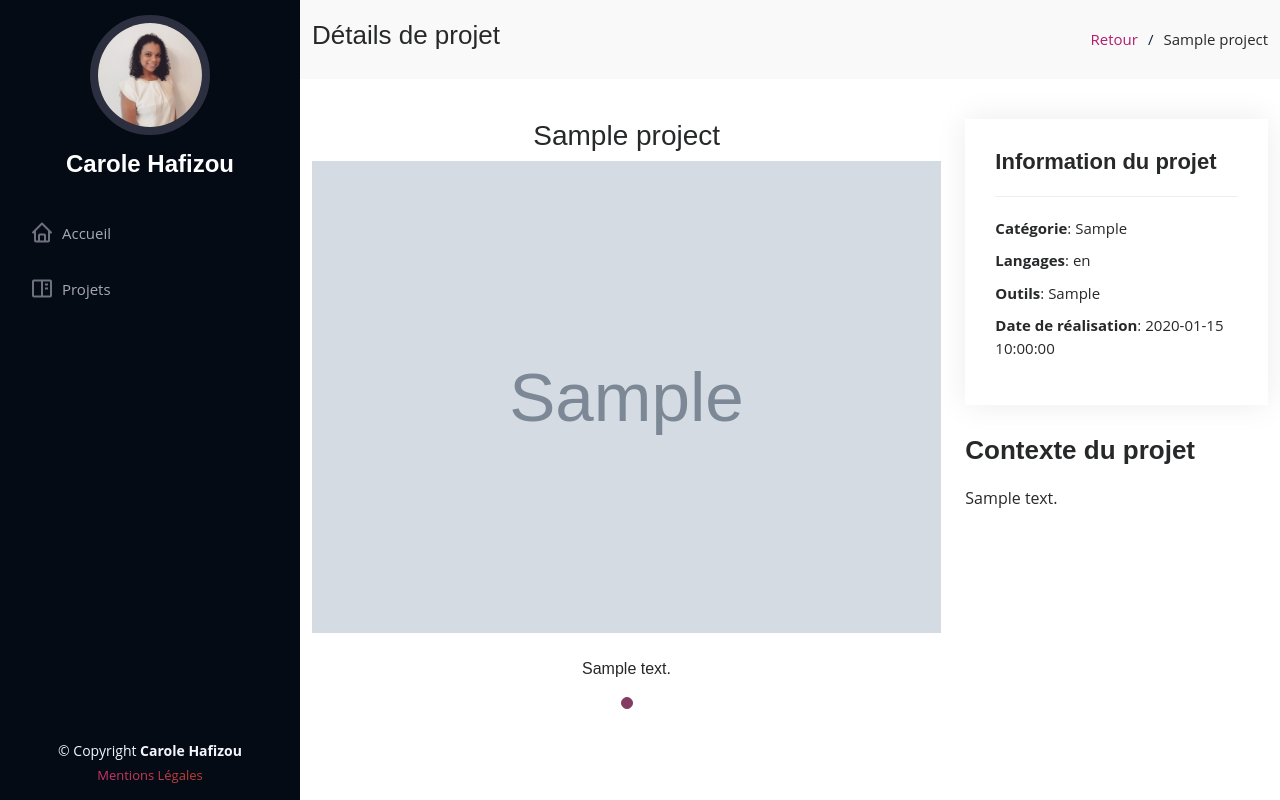
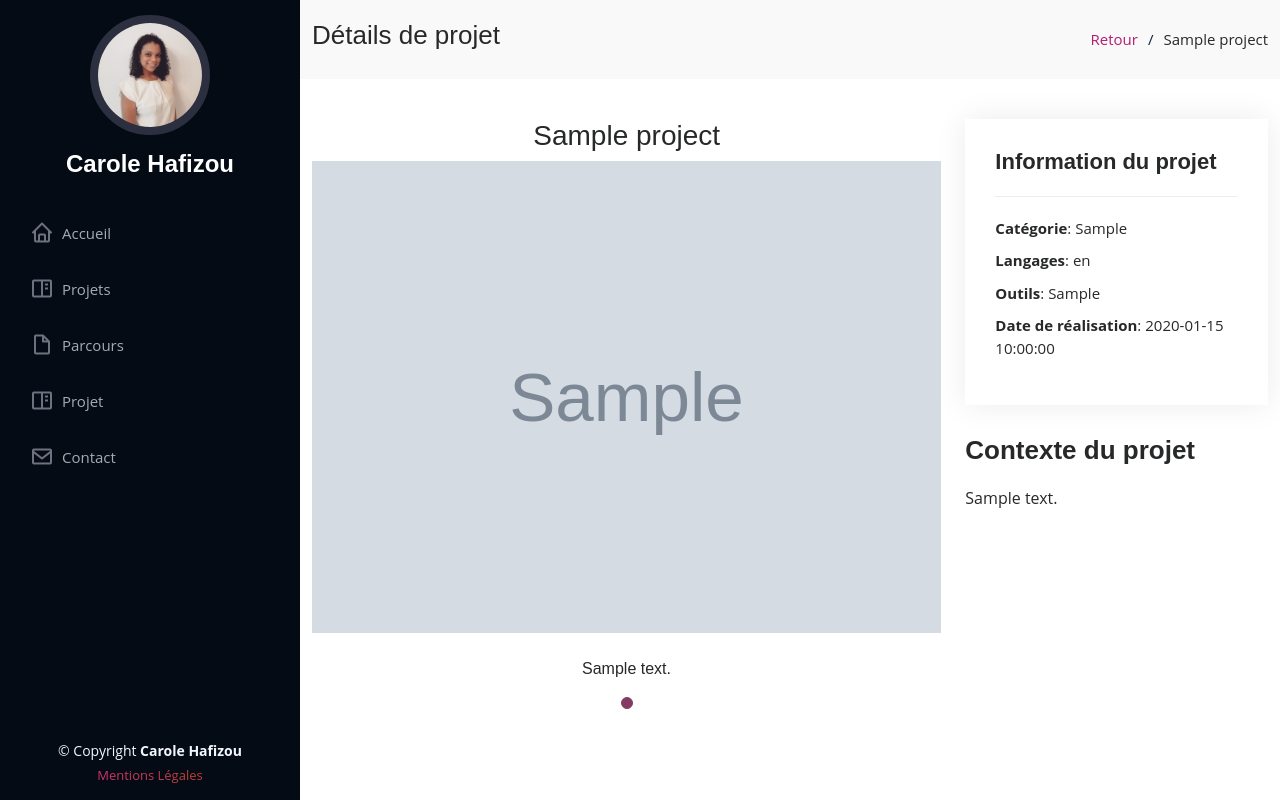
Before and after one commit to carolax14/portfolio_tp, a PHP site: page /sections/project_detail.php?id=1 in a window 1280 px wide. Run offline with PHP 8.4, Linux system fonts and the light colour scheme; tables that the repository leaves empty or names only in its code hold one stand-in row (values such as "Sample post"); grey boxes marked "Sample" are stand-in pictures.

```diff
--- a/sections/db.php
+++ b/sections/db.php
@@ -1,7 +1,7 @@
 <?php
 $servername = "localhost";
 $username = "root";
-$password = ""; // Remplace par le mot de passe si nécessaire
+$password = "";
 $dbname = "portfolio";
 
 $conn = new mysqli($servername, $username, $password, $dbname);
--- a/sections/project_detail.php
+++ b/sections/project_detail.php
@@ -27,7 +27,7 @@ $result_images = $conn->query($sql_images);
 ?>
 
 <!DOCTYPE html>
-<html lang="en">
+<html lang="fr">
 <head>
     <meta charset="utf-8" />
     <meta content="width=device-width, initial-scale=1.0" name="viewport" />
@@ -55,6 +55,9 @@ $result_images = $conn->query($sql_images);
                 <ul>
                     <li><a href="../index.php" class="nav-link scrollto"><i class="bx bx-home"></i> <span>Accueil</span></a></li>
                     <li><a href="../sections/projects.php" class="nav-link scrollto"><i class="bx bx-book-content"></i> <span>Projets</span></a></li>
+                    <li><a href="../sections/resume.html" class="nav-link scrollto"><i class="bx bx-file-blank"></i> <span>Parcours</span></a></li>
+                    <li><a href="../sections/portfolio" class="nav-link scrollto"><i class="bx bx-book-content"></i> <span>Projet</span></a></li>
+                    <li><a href="../sections/contact" class="nav-link scrollto"><i class="bx bx-envelope"></i> <span>Contact</span></a></li>
                 </ul>
             </nav>
         </div>
```
